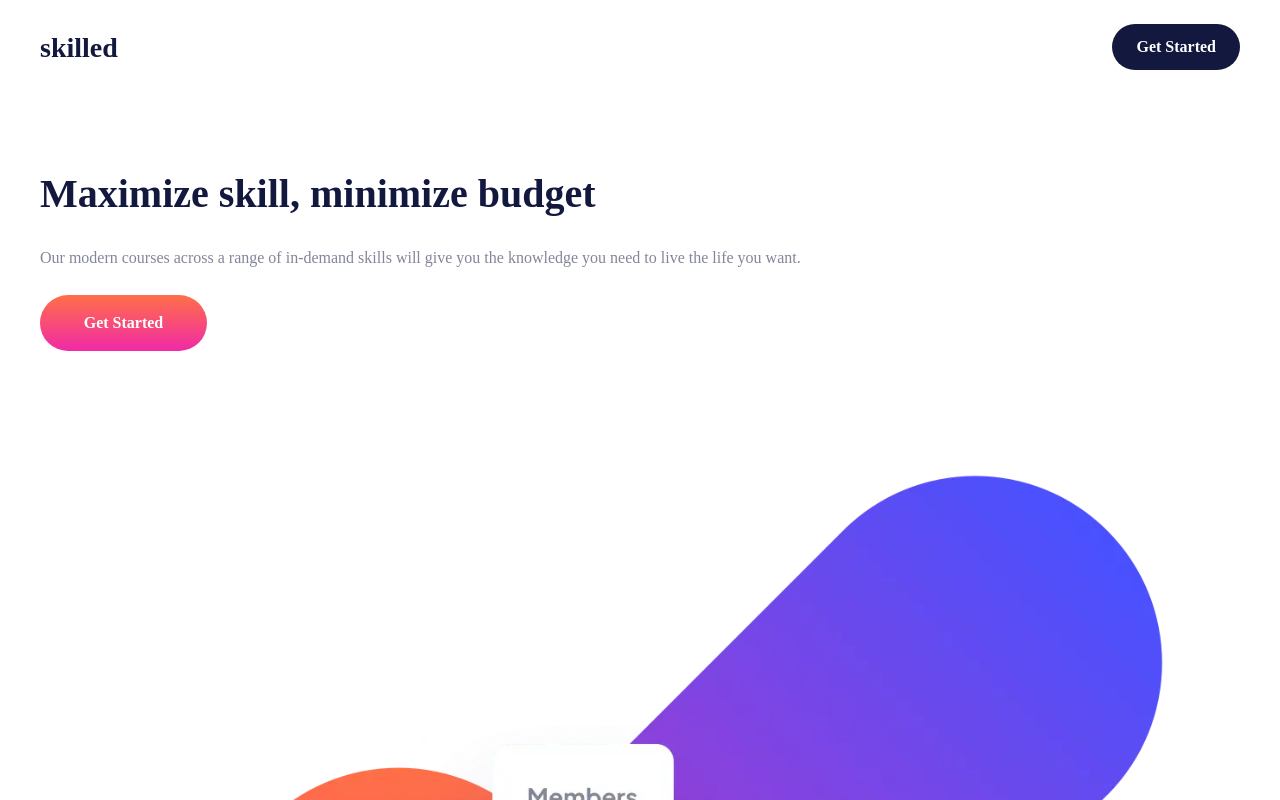
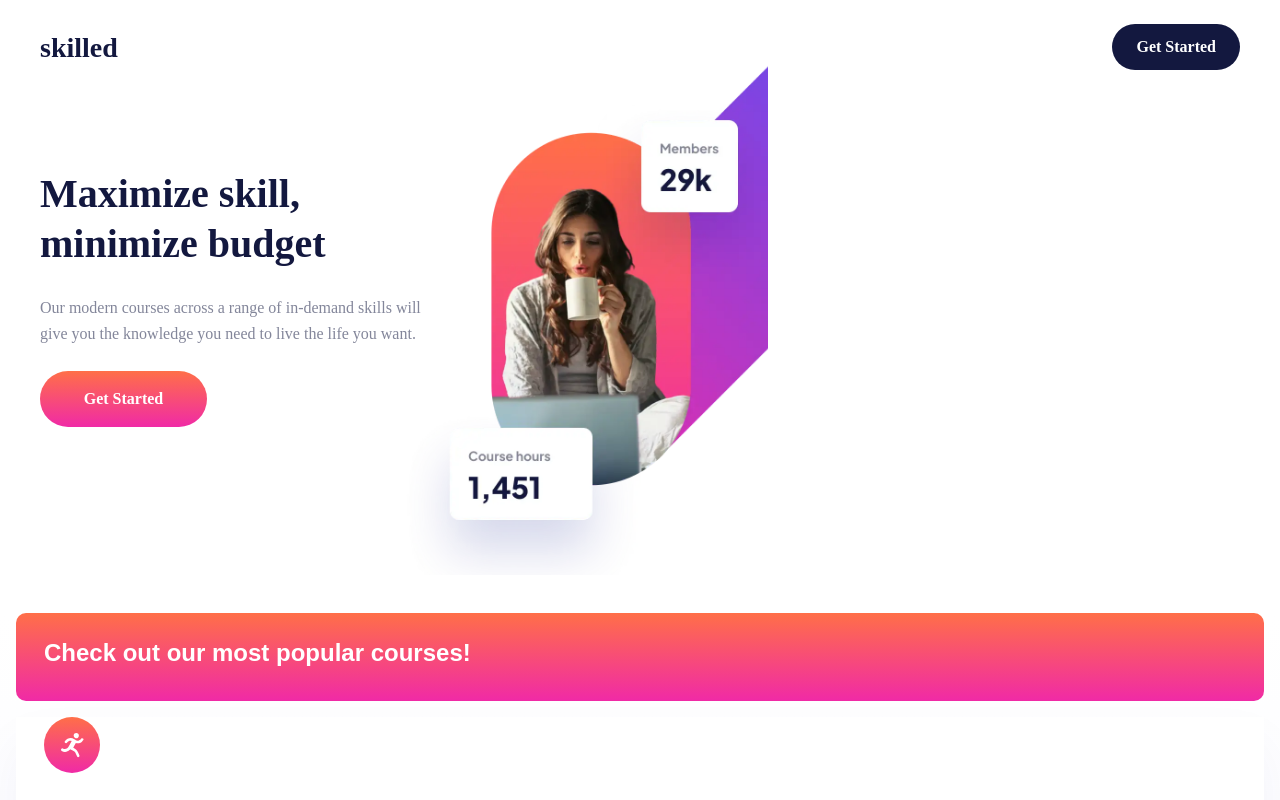
Before and after one commit to roodhouse/frontend-mentor-skilled-landing-page, a React (Create React App) app: page / in a window 1280 px wide. Shown: the top 800 px of the page. Built offline with nearby package versions, Linux system fonts and the light colour scheme.

Commit message:
top portion for tablet done

```diff
--- a/src/components/Body.jsx
+++ b/src/components/Body.jsx
@@ -5,7 +5,7 @@ import Bottom from './body/Bottom'
 function Body() {
   return (
     <div id='bodyContentWrapper'>
-        <div id='topWrapper' className='mb-[66px] px-4 md:px-10'>
+        <div id='topWrapper' className='mb-[66px] px-4 md:px-10 md:mb-[140px]'>
             <Top />
         </div>
         <div id='bottomWrapper' className='bg-gradient-to-b from-white from-0% to-offWhite to-100% px-4 pb-20'>
--- a/src/components/body/Top.jsx
+++ b/src/components/body/Top.jsx
@@ -5,7 +5,7 @@ import TabletImage from '../../assets/image-hero-tablet@2x.webp'
 function Top() {
   return (
     <div id='topContentWrapper' className='flex flex-col text-left'>
-        <div id="textWrapper">
+        <div id="textWrapper" className='md:max-w-[398px]'>
             <div id="heading" className='mb-[26px] font-["Plus_Jakarta_Sans"] text-[40px] leading-[50px] font-extrabold text-naval'>
                 <h2>Maximize skill, minimize budget</h2>
             </div>
@@ -16,9 +16,9 @@ function Top() {
                 <button>Get Started</button>
             </div>
         </div>
-        <div id='topImage'>
+        <div id='topImage' className='md:absolute md:w-[368px] md:h-[640px] md:overflow-hidden md:left-[400px] md:top-[-65px]'>
             <img src={TopImage} alt="Cofee drinker" className='md:hidden' />
-            <img src={TabletImage} alt="Cofee drinker" className='hidden md:block' />
+            <img src={TabletImage} alt="Cofee drinker" className='hidden md:block md:max-w-[640px] md:w-[640px]' />
         </div>
     </div>
   )
```
